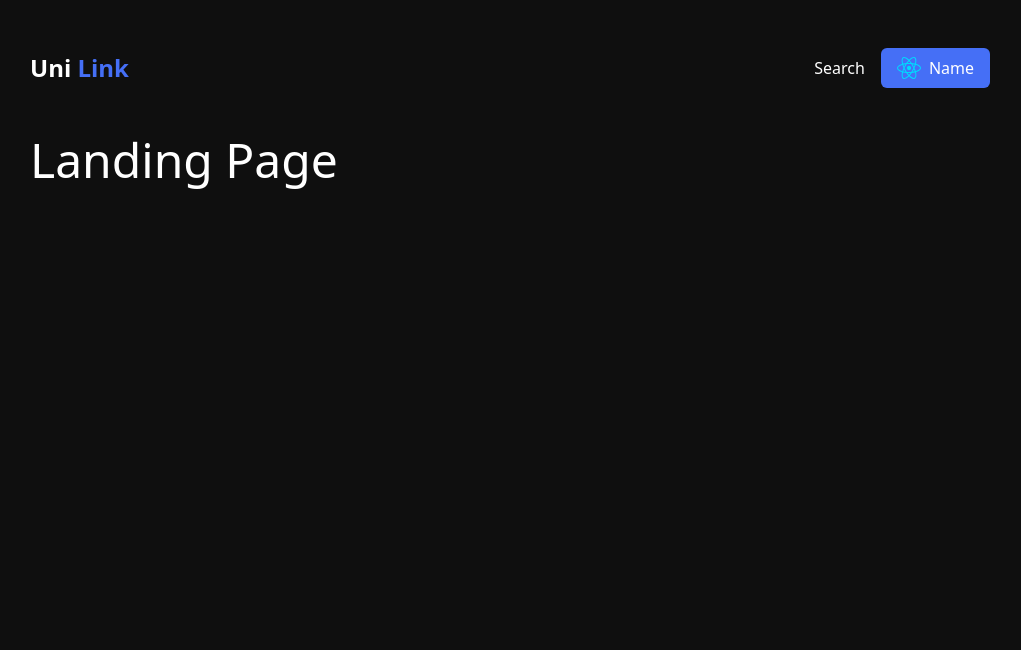
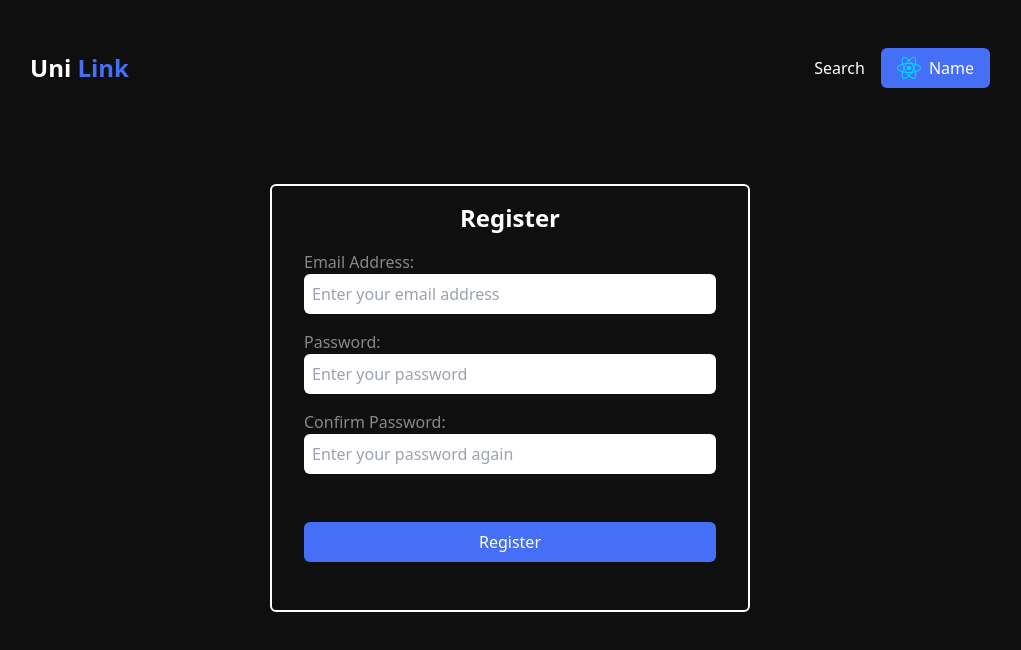
Before and after one commit to sanket-16/hackformers_techwarriors_10, a React (Vite) app in the folder client/: page /register in a window 1280 px wide. Before the commit this address led to /. Shown: the top 650 px of the page, without its empty margins (130-1151 px from the left). Built offline with nearby package versions, Linux system fonts and the light colour scheme.

Commit message:
login and register added

```diff
--- a/client/src/App.tsx
+++ b/client/src/App.tsx
@@ -1,12 +1,14 @@
 import { useState, useEffect } from 'react';
 import axios from 'axios';
 import { Routes, Route, Navigate } from 'react-router-dom';
-import LandingPage from './pages/LandingPage';
-import SearchPage from './pages/SearchPage';
-import Navbar from './components/Navbar';
-import ReactQueries from './pages/ReactQueries';
+import LandingPage from '@pages/LandingPage';
+import SearchPage from '@pages/SearchPage';
+import Navbar from '@components/Navbar';
+import ReactQueries from '@pages/ReactQueries';
 import UserProfilePage from '@pages/UserProfilePage';
 import SetUpProfile from '@pages/SetUpProfile';
+import Login from '@pages/Login';
+import Register from '@pages/Register';
 
 function App() {
   const token = localStorage.getItem('token');
@@ -16,9 +18,11 @@ function App() {
       <Routes>
         <Route path="/" index element={<LandingPage />} />
         <Route path="/search" element={<SearchPage />} />
-        <Route path="*" element={<Navigate to="/" />} />
         <Route path="/user" element={<UserProfilePage />} />
         <Route path="/updateprofile" element={<SetUpProfile />} />
+        <Route path="/login" element={<Login />} />
+        <Route path="/register" element={<Register />} />
+        <Route path="*" element={<Navigate to="/" />} />
       </Routes>
     </>
   );
--- /dev/null
+++ b/client/src/pages/Login.tsx
@@ -0,0 +1,49 @@
+import Wrapper from '@hoc/Wrapper';
+import { useState } from 'react';
+
+const Login = () => {
+  const [email, setEmail] = useState('');
+  const [password, setPassword] = useState('');
+  return (
+    <div className="h-full w-full flex flex-col items-center justify-center mt-12">
+      <div className="md:w-1/2 w-ful h-full flex flex-col gap-4 border-2 border-white rounded-md px-8 py-4">
+        <h2 className="w-full text-center font-bold text-2xl">Login</h2>
+        <div className="w-full flex flex-col">
+          <label className="text-white/50" htmlFor="email">
+            Email Address:
+          </label>
+          <input
+            className="rounded-md p-2 text-black"
+            type="text"
+            id="email"
+            name="email"
+            placeholder="Enter your email address"
+            value={email}
+            onChange={(e) => setEmail(e.target.value)}
+          />
+        </div>
+        <div className="w-full flex flex-col">
+          <label className="text-white/50" htmlFor="email">
+            Password:
+          </label>
+          <input
+            className="rounded-md p-2 text-black"
+            type="password"
+            id="password"
+            name="password"
+            placeholder="Enter your password"
+            value={password}
+            onChange={(e) => setPassword(e.target.value)}
+          />
+        </div>
+        <div>
+          <button className="w-full rounded-md bg-blue py-2 my-8" type="submit">
+            Login
+          </button>
+        </div>
+      </div>
+    </div>
+  );
+};
+
+export default Wrapper(Login);
--- /dev/null
+++ b/client/src/pages/Register.tsx
@@ -0,0 +1,64 @@
+import Wrapper from '@hoc/Wrapper';
+import { useState } from 'react';
+
+const Register = () => {
+  const [email, setEmail] = useState('');
+  const [password, setPassword] = useState('');
+  const [confirmPassword, setConfirmPassword] = useState('');
+  return (
+    <div className="h-full w-full flex flex-col items-center justify-center mt-12">
+      <div className="md:w-1/2 w-full h-full flex flex-col gap-4 border-2 border-white rounded-md px-8 py-4">
+        <h2 className="w-full text-center font-bold text-2xl">Register</h2>
+        <div className="w-full flex flex-col">
+          <label className="text-white/50" htmlFor="email">
+            Email Address:
+          </label>
+          <input
+            className="rounded-md p-2 text-black"
+            type="text"
+            id="email"
+            name="email"
+            placeholder="Enter your email address"
+            value={email}
+            onChange={(e) => setEmail(e.target.value)}
+          />
+        </div>
+        <div className="w-full flex flex-col">
+          <label className="text-white/50" htmlFor="email">
+            Password:
+          </label>
+          <input
+            className="rounded-md p-2 text-black"
+            type="password"
+            id="password"
+            name="password"
+            placeholder="Enter your password"
+            value={password}
+            onChange={(e) => setPassword(e.target.value)}
+          />
+        </div>
+        <div className="w-full flex flex-col">
+          <label className="text-white/50" htmlFor="email">
+            Confirm Password:
+          </label>
+          <input
+            className="rounded-md p-2 text-black"
+            type="password"
+            id="confirmPassword"
+            name="confirmPassword"
+            placeholder="Enter your password again"
+            value={confirmPassword}
+            onChange={(e) => setConfirmPassword(e.target.value)}
+          />
+        </div>
+        <div>
+          <button className="w-full rounded-md bg-blue py-2 my-8" type="submit">
+            Register
+          </button>
+        </div>
+      </div>
+    </div>
+  );
+};
+
+export default Wrapper(Register);
```
